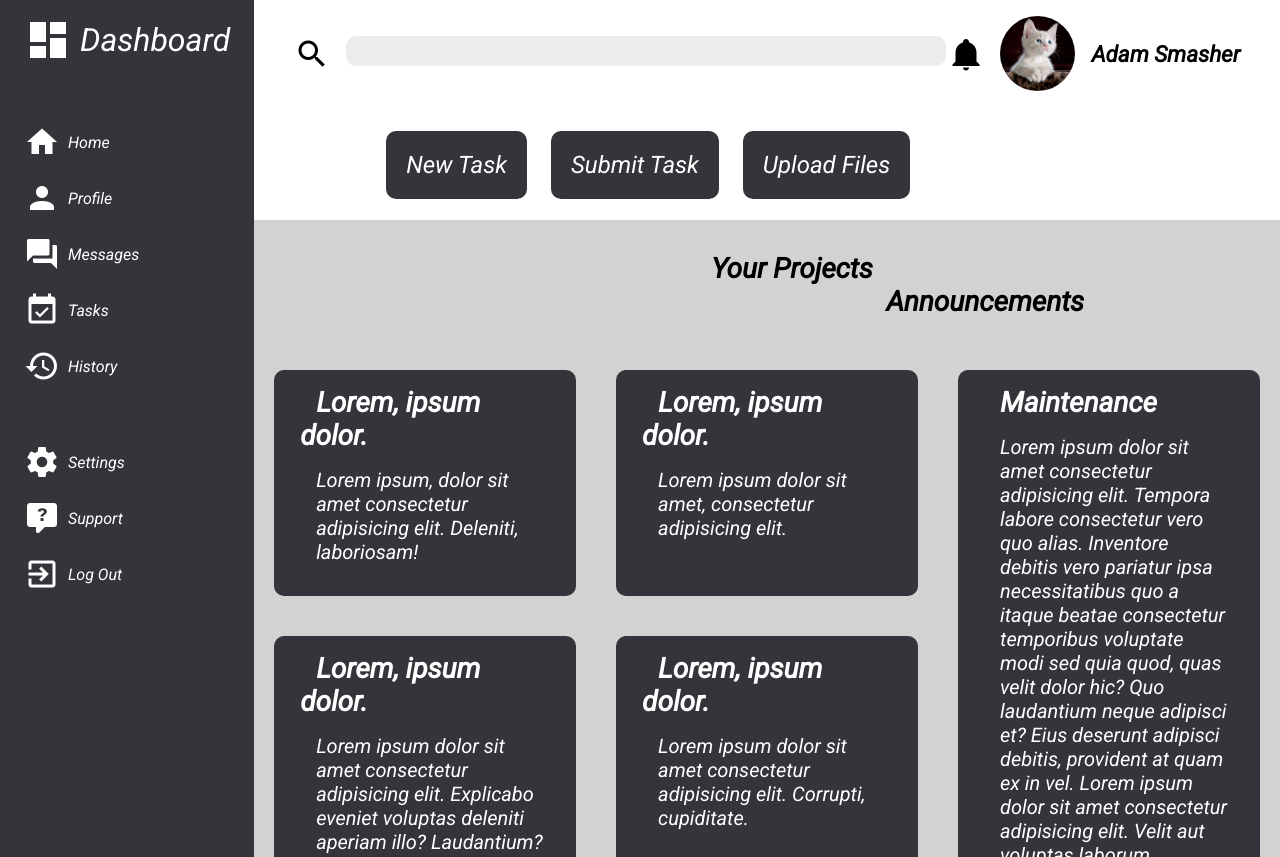
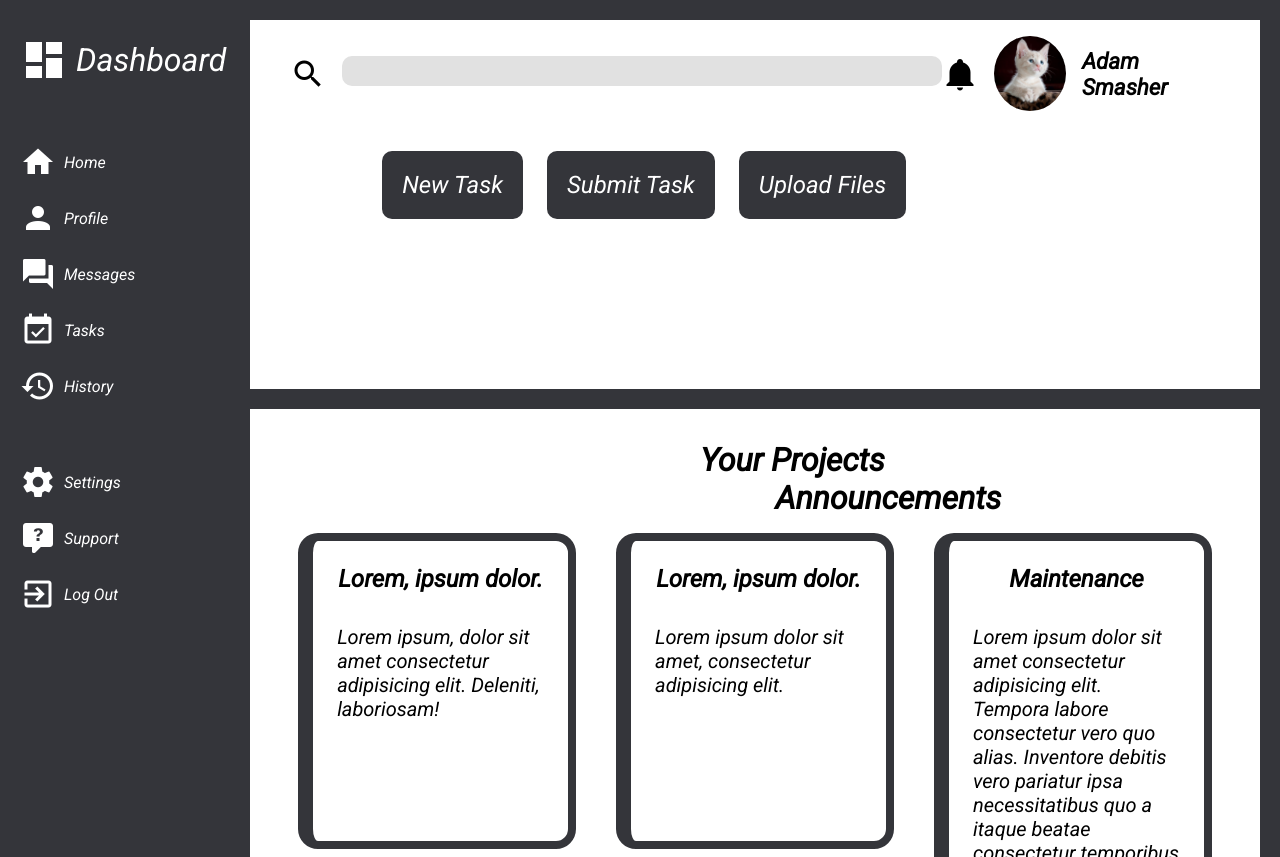
Before and after one commit to oguzhanmolu/admin-dashboard, a plain HTML site: page index.html in a window 1280 px wide. Shown: the top 857 px of the page. Drawn offline with Linux system fonts and the light colour scheme.

Commit message:
dark style implemented

```diff
--- a/index.html
+++ b/index.html
@@ -44,7 +44,7 @@
 
       <!--  Main content  -->
       <div class="main-content-container">
-        <div class="header">
+        <header>
           <div id="header-section">
             <div id="search-bar">
               <img src="img/search.png" alt="search icon" />
@@ -65,10 +65,10 @@
             <button>Submit Task</button>
             <button>Upload Files</button>
           </div>
-        </div>
+        </header>
 
         <div class="main-content">
-          <div id="hl">
+          <div id="main-hl">
             <span id="main-headlight-one">Your Projects</span>
             <span id="main-headlight-two">Announcements</span>
           </div>
--- a/style.css
+++ b/style.css
@@ -5,11 +5,13 @@
   padding: 0;
   font-family: 'Roboto', sans-serif;
 }
+body {
+  background-color: #34353a;
+}
 .main-grid-container {
-  height: 100vh;
-  width: 100vw;
   display: grid;
   grid-template-columns: 1fr 5fr;
+  border: 20px solid #34353a;
 }
 .nav-sidebar {
   display: flex;
@@ -21,7 +23,6 @@
 .nav-item {
   display: flex;
   align-items: center;
-  margin-left: 1.5rem;
   margin-right: 1.5rem;
   gap: 0.5rem;
   cursor: pointer;
@@ -39,10 +40,13 @@
   scale: 1.15;
   filter: invert();
 }
-
 .main-content-container {
   display: grid;
-  grid-template-rows: 1fr 4fr;
+  grid-template-rows: 1fr 3fr;
+  background-color: white;
+}
+header {
+  border-bottom: 20px solid #34353a;
 }
 #header-section {
   display: flex;
@@ -59,7 +63,7 @@
 #search-bar-space {
   width: 600px;
   height: 30px;
-  background-color: rgb(236, 236, 236);
+  background-color: rgb(225, 225, 225);
   border-radius: 10px;
 }
 #user-profile {
@@ -91,29 +95,41 @@ button {
   padding: 20px;
   border-radius: 10px;
   margin-left: 20px;
+  margin-bottom: 2rem;
   font-size: 1.5rem;
   border-style: none;
 }
 button:hover {
   scale: 1.25;
+  cursor: pointer;
 }
-/*  */
-.main-content {
-  background-color: rgb(210, 210, 210);
+#main-hl {
+  margin-top: 2rem;
+  font-size: 2rem;
+  font-weight: bold;
+}
+#main-headlight-one {
+  margin-left: 450px;
+}
+#main-headlight-two {
+  margin-left: 525px;
 }
 .grid-area {
-  height: 750px;
   display: grid;
+  gap: 0.5rem;
+  margin-left: 2rem;
+  margin-right: 2rem;
   grid-template: repeat(3, 1fr) / repeat(3, 1fr);
 }
-
 .grid {
-  margin: 1.25rem;
-  padding: 1rem;
-  background-color: #34353a;
-  color: white;
-  border-radius: 10px;
-  border-left: 10px solid #34353a;
+  display: flex;
+  flex-direction: column;
+  margin: 1rem;
+  padding: 0.5rem;
+  background-color: white;
+  border-radius: 20px;
+  border: 8px solid #34353a;
+  border-left: 15px solid #34353a;
 }
 .grid:hover {
   scale: 1.1;
@@ -123,7 +139,7 @@ button:hover {
   grid-column: 3;
 }
 .grid-hl {
-  font-size: 1.75rem;
+  font-size: 1.5rem;
   font-weight: bold;
   text-align: center;
 }
@@ -134,14 +150,3 @@ button:hover {
 .grid-text {
   font-size: 1.25rem;
 }
-#hl {
-  margin: 2rem;
-  font-size: 1.75rem;
-  font-weight: bold;
-}
-#main-headlight-one {
-  margin-left: 425px;
-}
-#main-headlight-two {
-  margin-left: 600px;
-}
```
